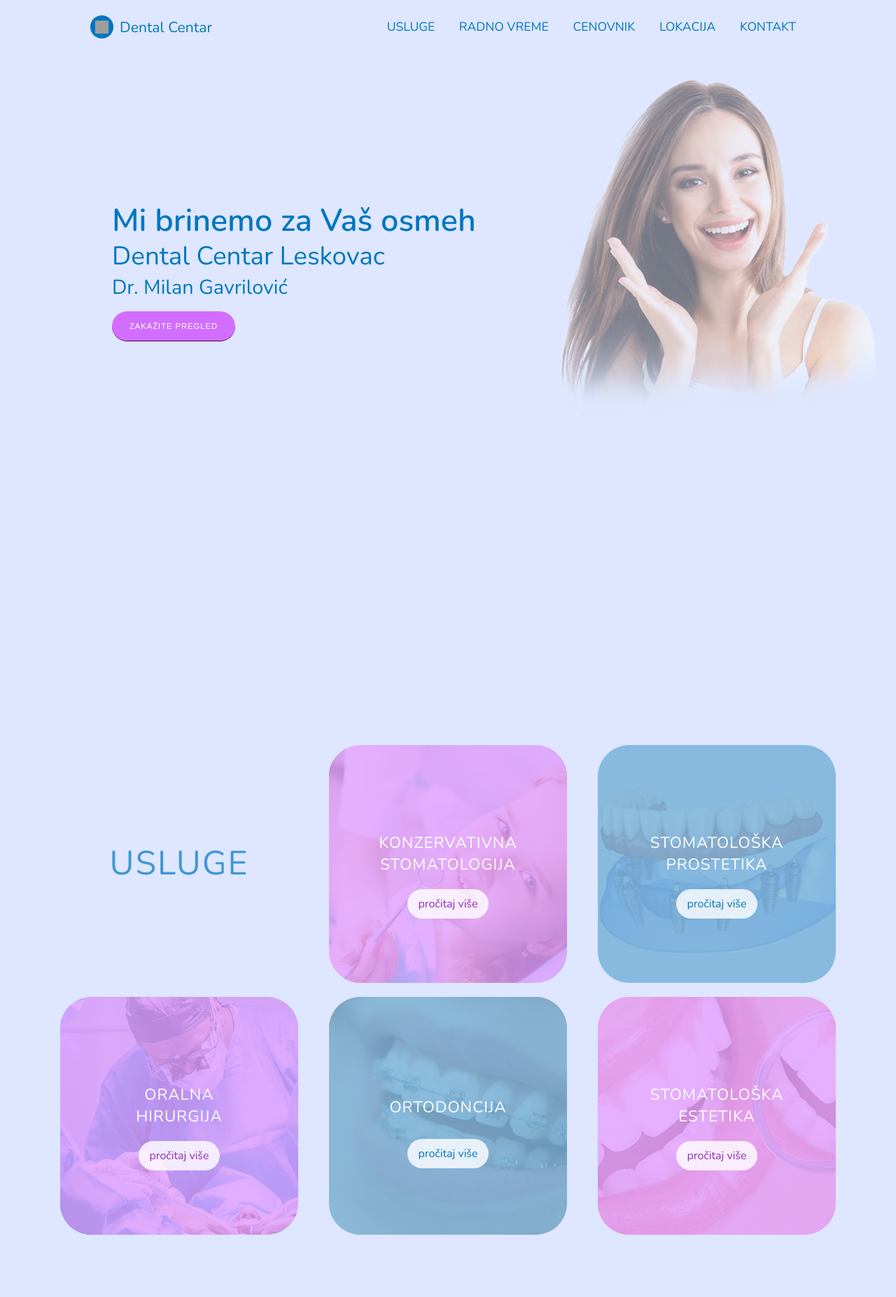
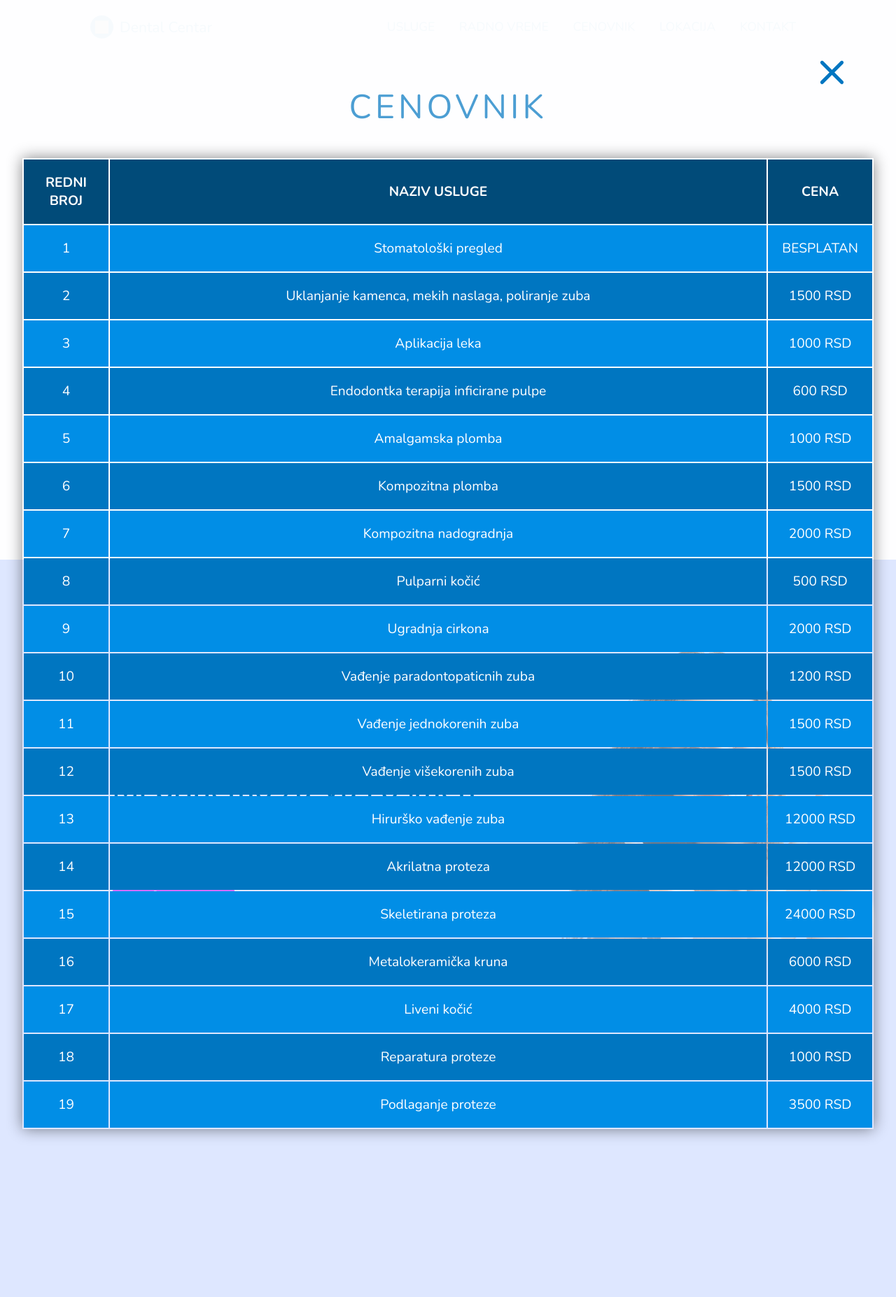
Before and after one commit to zitj/Dental-Centar, a PHP site: page / in a window 1280 px wide. Shown: the top 1854 px of the page at 70% size. Run offline with PHP 8.4, Linux system fonts and the light colour scheme; grey boxes are pictures that could not be loaded.

Commit message:
adding priceList

```diff
--- a/index.html
+++ b/index.html
@@ -54,7 +54,122 @@
             <span></span>
         </div><!-- end .hamburger -->
     </header>
+    <div class="priceListSection section">
 
+
+    <div class="closeButton">
+        <span></span>
+        <span></span>
+    </div><!-- end .closeButton-->
+    <div class="overlayBackground"></div> <!-- end overlayBackground -->
+    <div class="priceList">
+
+        <h2>CENOVNIK</h2>
+        <table style="width:100%">
+            <tr>
+              <th>REDNI BROJ</th>
+              <th>NAZIV USLUGE</th>
+              <th>CENA</th>
+            </tr>
+            <tr>
+              <td>1</td>
+              <td>Stomatološki pregled</td>
+              <td>BESPLATAN</td>
+            </tr>
+            <tr>
+              <td>2</td>
+              <td>Uklanjanje kamenca, mekih naslaga, poliranje zuba</td>
+              <td>1500 RSD</td>
+            </tr>
+            <tr>
+              <td>3</td>
+              <td>Aplikacija leka</td>
+              <td>1000 RSD</td>
+            </tr>
+            <tr>
+              <td>4</td>
+              <td>Endodontka terapija inficirane pulpe</td>
+              <td>600 RSD</td>
+            </tr>
+            <tr>
+              <td>5</td>
+              <td>Amalgamska plomba</td>
+              <td>1000 RSD</td>
+            </tr>
+            <tr>
+              <td>6</td>
+              <td>Kompozitna plomba</td>
+              <td>1500 RSD</td>
+            </tr>
+            <tr>
+              <td>7</td>
+              <td>Kompozitna nadogradnja</td>
+              <td>2000 RSD</td>
+            </tr>
+            <tr>
+              <td>8</td>
+              <td>Pulparni kočić</td>
+              <td>500 RSD</td>
+            </tr>
+            <tr>
+              <td>9</td>
+              <td>Ugradnja cirkona</td>
+              <td>2000 RSD</td>
+            </tr>
+            <tr>
+              <td>10</td>
+              <td>Vađenje paradontopaticnih zuba</td>
+              <td>1200 RSD</td>
+            </tr>
+            <tr>
+              <td>11</td>
+              <td>Vađenje jednokorenih zuba</td>
+              <td>1500 RSD</td>
+            </tr>
+            <tr>
+              <td>12</td>
+              <td>Vađenje višekorenih zuba</td>
+              <td>1500 RSD</td>
+            </tr>
+            <tr>
+              <td>13</td>
+              <td>Hirurško vađenje zuba</td>
+              <td>12000 RSD</td>
+            </tr>
+            <tr>
+              <td>14</td>
+              <td>Akrilatna proteza</td>
+              <td>12000 RSD</td>
+            </tr>
+            <tr>
+              <td>15</td>
+              <td>Skeletirana proteza</td>
+              <td>24000 RSD</td>
+            </tr>
+            <tr>
+              <td>16</td>
+              <td>Metalokeramička kruna</td>
+              <td>6000 RSD</td>
+            </tr>
+            <tr>
+              <td>17</td>
+              <td>Liveni kočić</td>
+              <td>4000 RSD</td>
+            </tr>
+            <tr>
+              <td>18</td>
+              <td>Reparatura proteze</td>
+              <td>1000 RSD</td>
+            </tr>
+            <tr>
+              <td>19</td>
+              <td>Podlaganje proteze</td>
+              <td>3500 RSD</td>
+            </tr>
+
+          </table>
+    </div> <!-- end cenovnik -->
+</div>
     <div class="heroSection section">
         <div class="left">
             <h1>Mi brinemo za Vaš osmeh</h1>
--- a/style/style.css
+++ b/style/style.css
@@ -341,6 +341,144 @@ header nav a:hover {
   }
 }
 
+.priceListSection .overlayBackground {
+  width: 100%;
+  height: 100vh;
+  position: fixed;
+  background: rgba(255, 255, 255, 0.966);
+  z-index: 33;
+  top: 0;
+}
+
+.priceListSection .closeButton {
+  cursor: pointer;
+  width: 50px;
+  height: 50px;
+  z-index: 340;
+  position: absolute;
+  right: 5%;
+}
+
+@media (max-width: 1024px) {
+  .priceListSection .closeButton {
+    right: 10%;
+  }
+}
+
+@media (max-width: 800px) {
+  .priceListSection .closeButton {
+    right: 5%;
+  }
+}
+
+@media (max-width: 420px) {
+  .priceListSection .closeButton {
+    top: 2.5%;
+  }
+}
+
+.priceListSection .closeButton span {
+  width: 90%;
+  height: 5px;
+  background: #0076c1;
+  display: block;
+  margin-bottom: 5px;
+  border-radius: 5px;
+  -webkit-transform: translateY(10px) rotate(-45deg);
+          transform: translateY(10px) rotate(-45deg);
+}
+
+.priceListSection .closeButton span:nth-child(1) {
+  margin-top: 15px;
+  margin-bottom: 15px;
+}
+
+.priceListSection .closeButton span:nth-child(2) {
+  -webkit-transform: translateY(-10px) rotate(45deg);
+          transform: translateY(-10px) rotate(45deg);
+}
+
+.priceListSection .priceList {
+  z-index: 34;
+  width: 95%;
+  margin-left: 2.5%;
+  position: absolute;
+  top: 10%;
+  color: white;
+}
+
+@media (max-width: 1024px) {
+  .priceListSection .priceList {
+    width: 80%;
+    margin-left: 10%;
+    top: 5%;
+  }
+}
+
+@media (max-width: 800px) {
+  .priceListSection .priceList {
+    width: 90%;
+    margin-left: 5%;
+    top: 5%;
+  }
+}
+
+@media (max-width: 420px) {
+  .priceListSection .priceList {
+    width: 95%;
+    margin-left: 2.5%;
+    top: 8%;
+  }
+}
+
+.priceListSection .priceList h2 {
+  text-align: center;
+  color: #0076c1;
+  font-size: 3em;
+  letter-spacing: 5px;
+  font-weight: 300;
+}
+
+@media (max-width: 420px) {
+  .priceListSection .priceList h2 {
+    font-size: 2.5em;
+  }
+}
+
+.priceListSection .priceList table {
+  -webkit-box-shadow: 0px 0px 20px 0px rgba(0, 0, 0, 0.479);
+          box-shadow: 0px 0px 20px 0px rgba(0, 0, 0, 0.479);
+}
+
+.priceListSection .priceList table tr {
+  background: #0076c1;
+  font-size: 1.2em;
+}
+
+.priceListSection .priceList table tr:nth-child(even) {
+  background: #018ee6;
+}
+
+.priceListSection .priceList table th {
+  padding: 20px;
+  background: #014b79;
+}
+
+.priceListSection .priceList table th:nth-child(1), .priceListSection .priceList table th:nth-child(3) {
+  width: 10%;
+}
+
+.priceListSection .priceList table td {
+  padding: 20px;
+  text-align: center;
+}
+
+@media (max-width: 420px) {
+  .priceListSection .priceList table td {
+    padding: 15px 5px;
+  }
+}
+
 .heroSection {
   display: -webkit-box;
   display: -ms-flexbox;
--- a/style/style.scss
+++ b/style/style.scss
@@ -233,6 +233,113 @@ header{
               }
     }
 }
+.priceListSection{
+
+// display: none;
+.overlayBackground{
+    width: 100%;
+    height: 100vh;
+    position: fixed;
+    background: rgba(255, 255, 255, 0.966);
+    z-index: 33;
+    top: 0;
+
+}
+.closeButton{
+    cursor: pointer;
+    width: 50px;
+    height: 50px;
+    z-index: 340;
+    position: absolute;
+    right: 5%;
+    @media (max-width: 1024px) {
+        right: 10%;
+             }
+    @media (max-width: 800px) {
+        right: 5%;
+             }
+    @media (max-width: 420px) {
+        top: 2.5%;
+             }
+    span{
+        width: 90%;
+        height: 5px;
+        background: $dental-centar-blue;
+        display: block;
+        margin-bottom: 5px;
+        border-radius: 5px;
+        transform:translateY(10px) rotate(-45deg);
+        &:nth-child(1){
+            margin-top: 15px;
+            margin-bottom: 15px;
+        }
+        &:nth-child(2){
+        transform:translateY(-10px) rotate(45deg);
+
+        }
+    }
+}
+.priceList{
+    z-index: 34;
+    width: 95%;
+    margin-left: 2.5%;
+    position: absolute;
+    top: 10%;
+    color: white;
+    @media (max-width: 1024px) {
+        width: 80%;
+        margin-left: 10%;
+        top: 5%;
+             }
+    @media (max-width: 800px) {
+        width: 90%;
+        margin-left: 5%;
+        top: 5%;
+             }
+    @media (max-width: 420px) {
+        width: 95%;
+        margin-left: 2.5%;
+        top: 8%;
+             }
+
+    h2{
+        text-align: center;
+        color: $dental-centar-blue;
+        font-size: 3em;
+        letter-spacing: 5px;
+        font-weight: 300;
+        @media (max-width: 420px) {
+        font-size: 2.5em;
+                 }
+    }
+    table{
+        box-shadow: 0px 0px 20px 0px rgba(0, 0, 0, 0.479);
+        tr{
+            background: $dental-centar-blue;
+            font-size: 1.2em;
+          &:nth-child(even){
+            background: #018ee6;
+          }
+
+        }
+        th{
+            padding: 20px;
+            background:#014b79;
+            &:nth-child(1),
+            &:nth-child(3){
+                width: 10%;
+            }
+        }
+
+        td{
+           padding: 20px;
+           text-align: center;
+           @media (max-width: 420px) {
+            padding: 15px 5px;
+                 }
+        }
+    }
+}}
 .heroSection{
     display: flex;
     position: relative;
```
Also changed, not shown: 1 other file.
